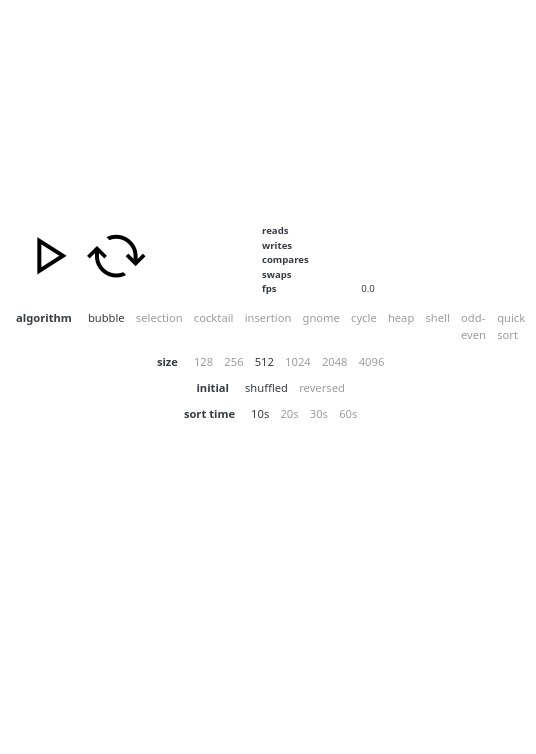
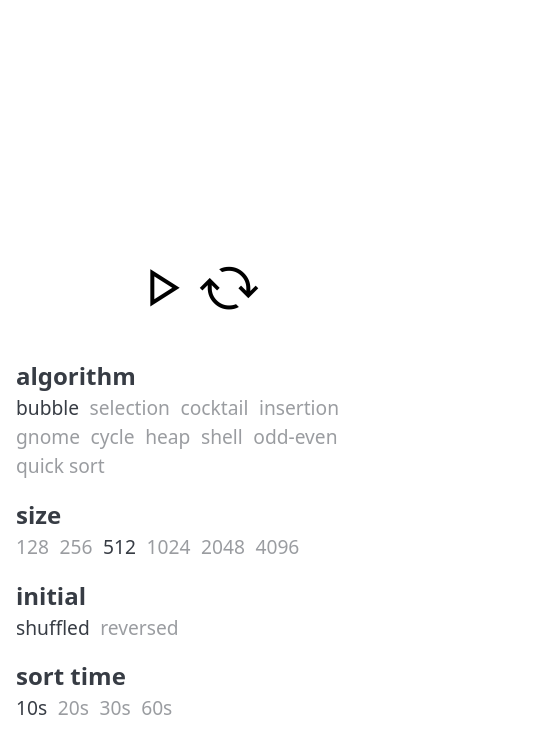
Before and after one commit to iamguba/wasm-array-sort, a website built with webpack: page www/index.html in a window 390 px wide. Shown: the part 92-846 px from the top of the page, 536 px wide, since content can reach past the window. Built offline with nearby package versions, Linux system fonts and the light colour scheme; files whose address does not match are found by name; what wasm-array-sort would draw is missing.

Commit message:
mobile layout

```diff
--- a/www/renderer.js
+++ b/www/renderer.js
@@ -179,9 +179,9 @@ export class Renderer {
     this.canvas = canvas;
     this.ctx = canvas.getContext("2d");
 
-    const rect = canvas.getBoundingClientRect();
-    this.canvasWidth = rect.width;
-    this.canvasHeight = rect.height;
+    // const rect = canvas.getBoundingClientRect();
+    this.canvasWidth = canvas.width;
+    this.canvasHeight = canvas.height;
   }
 
   initControls(controls) {
--- a/www/style.css
+++ b/www/style.css
@@ -19,6 +19,7 @@ canvas {
 
 table {
     width: 8rem;
+    margin-top: 1rem;
     font-size: 0.6rem;
     position: absolute;
     right: 0;
@@ -67,6 +68,7 @@ table th {
 .centered {
     width: 100%;
     display: grid;
+    margin-top: 4rem;
 }
 
 .centered > section {
@@ -102,3 +104,50 @@ section p.enabled {
     opacity: 0.5;
     cursor: pointer;
 }
+
+@media only screen and (max-width: 640px) {
+    main.container {
+        padding-left: 1rem;
+        padding-right: 1rem;
+    }
+
+    #controls {
+        width: 100%;
+    }
+
+    table {
+        display: none;
+    }
+
+    .centered {
+        display: block;
+        margin-top: 2rem;
+    }
+
+    .centered > section {
+        display: block;
+        margin-bottom: 1rem;
+    }
+
+    .centered > section header {
+        display: block;
+        font-size: 1.5rem;
+        width: 100%;
+        font-weight: bold;
+    }
+
+    .centered > section p {
+        display: inline-block;
+        font-size: 1.2rem;
+        margin-right: 0.4rem;
+        margin-bottom: 0;
+        cursor: default;
+        text-align: center;
+    }
+
+    #controls {
+        width: 100%;
+        margin-top: 2rem;
+        text-align: center;
+    }
+}
```
Also changed, not shown: build/237.bootstrap.js, build/style.css, 2 other files.
